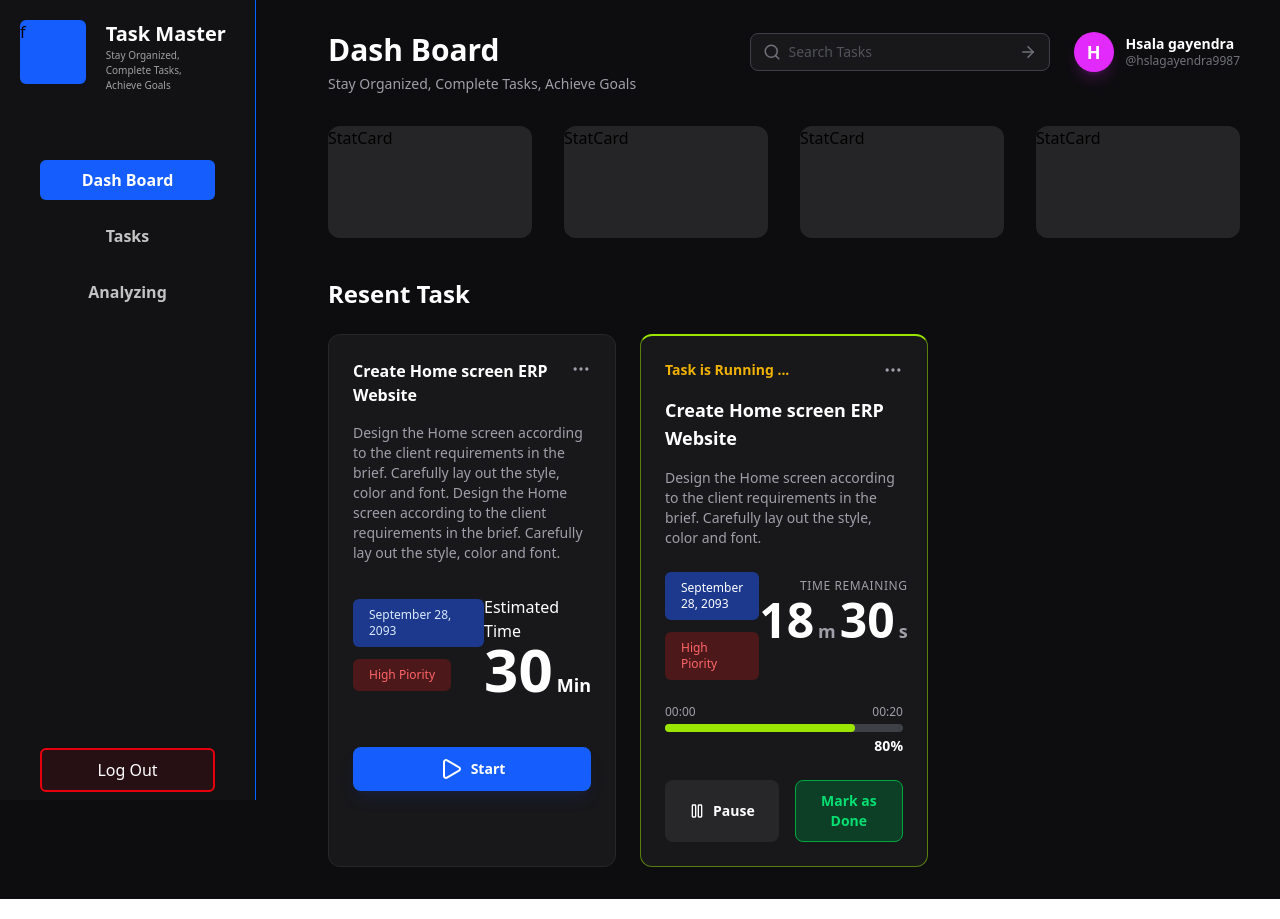
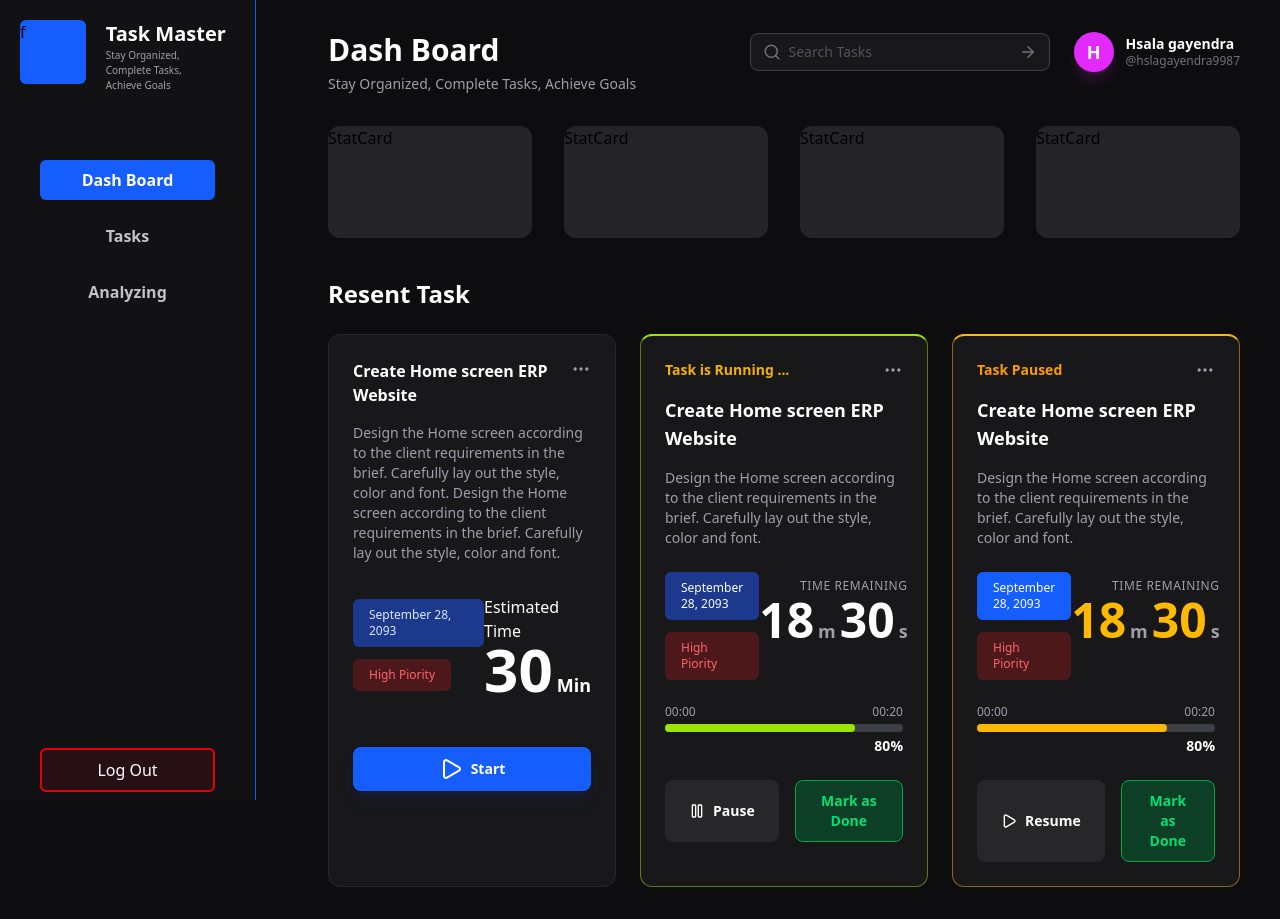
Before and after one commit to hashalagayendra/Task-Tracker, a React app in the folder frontend/: page / in a window 1280 px wide. Built offline with nearby package versions, Linux system fonts and the light colour scheme; the HTML template or start-up script is replaced by a standard one.

Commit message:
Add PausedCard component

```diff
--- a/frontend/src/components/DashboardCardContainer.tsx
+++ b/frontend/src/components/DashboardCardContainer.tsx
@@ -1,6 +1,7 @@
 import React from "react";
 import NotStartedCard from "./TaskCards/NotStartedCard";
 import RunningCard from "./TaskCards/RunningCard";
+import PausedCard from "./TaskCards/PausedCard";
 function DashboardCardContainer() {
   return (
     <div className="mt-10">
@@ -19,6 +20,13 @@ function DashboardCardContainer() {
           priority="High Piority"
           timeEstimate="30 Min"
         ></RunningCard>
+
+        <PausedCard
+          title="Create Home screen ERP Website"
+          date="September 28, 2093"
+          priority="High Piority"
+          timeEstimate="30 Min"
+        ></PausedCard>
       </div>
     </div>
   );
--- /dev/null
+++ b/frontend/src/components/TaskCards/PausedCard.tsx
@@ -0,0 +1,100 @@
+import React from "react";
+import { PlayIcon, MoreHorizontal } from "lucide-react";
+
+function PausedCard({
+  title,
+  date,
+  priority,
+  timeEstimate,
+}: {
+  title: string;
+  date: string;
+  priority: string;
+  timeEstimate: string;
+}) {
+  return (
+    <div className="p-6 bg-zinc-900 border border-amber-400/50 border-t-2 border-t-amber-400 rounded-xl group max-w-[350px]">
+      {/* Status Header */}
+      <div className="flex items-center gap-2 mb-4 justify-between">
+        <span className="text-sm font-bold text-amber-500">Task Paused</span>
+        <div className="text-zinc-400 cursor-pointer">
+          <MoreHorizontal size={20} />
+        </div>
+      </div>
+
+      {/* Header Section */}
+      <div className="flex justify-between items-start mb-4 gap-2 ">
+        <h3 className="text-lg font-bold text-white">{title}</h3>
+      </div>
+
+      {/* Subtitle */}
+      <p className="text-sm text-zinc-400 mb-6">
+        Design the Home screen according to the client requirements in the
+        brief. Carefully lay out the style, color and font.
+      </p>
+
+      {/* Middle Info Section */}
+      <div className="flex items-start justify-between mb-6">
+        {/* Left Side: Date & Priority */}
+        <div className="flex flex-col gap-3">
+          {/* Date Pill */}
+          <span className="px-4 py-2 rounded-md bg-blue-600 text-white text-xs font-medium w-fit">
+            {date}
+          </span>
+
+          {/* Priority Pill */}
+          <span
+            className={`px-4 py-2 rounded-md text-xs font-medium w-fit ${
+              priority === "High Piority"
+                ? "bg-red-900/50 text-red-400"
+                : "bg-zinc-800 text-zinc-400"
+            }`}
+          >
+            {priority}
+          </span>
+        </div>
+
+        {/* Right Side: Time Remaining */}
+        <div className="text-right">
+          <span className="text-xs text-zinc-400 tracking-wider">
+            TIME REMAINING
+          </span>
+          <div className="flex items-baseline gap-1 text-amber-400">
+            <span className="text-5xl font-bold">18</span>
+            <span className="text-lg font-semibold text-zinc-400">m</span>
+            <span className="text-5xl font-bold">30</span>
+            <span className="text-lg font-semibold text-zinc-400">s</span>
+          </div>
+        </div>
+      </div>
+
+      {/* Progress Bar Section */}
+      <div className="mb-6">
+        <div className="flex justify-between items-center text-xs text-zinc-400 mb-1">
+          <span>00:00</span>
+          <span>00:20</span>
+        </div>
+        <div className="w-full bg-zinc-700 rounded-full h-2">
+          <div
+            className="bg-amber-400 h-2 rounded-full"
+            style={{ width: "80%" }}
+          ></div>
+        </div>
+        <div className="text-right text-sm font-bold text-white mt-1">80%</div>
+      </div>
+
+      {/* Action Buttons */}
+      <div className="flex justify-between gap-4">
+        <button className="flex items-center justify-center gap-2 px-6 py-2.5 rounded-lg bg-zinc-800 hover:bg-zinc-700 text-white text-sm font-semibold transition-colors w-full">
+          <PlayIcon size={16} />
+          Resume
+        </button>
+        <button className="flex items-center justify-center gap-2 px-6 py-2.5 rounded-lg bg-green-800/50 hover:bg-green-700/50 border border-green-600 text-green-400 text-sm font-semibold transition-colors w-full">
+          Mark as Done
+        </button>
+      </div>
+    </div>
+  );
+}
+
+export default PausedCard;
```
